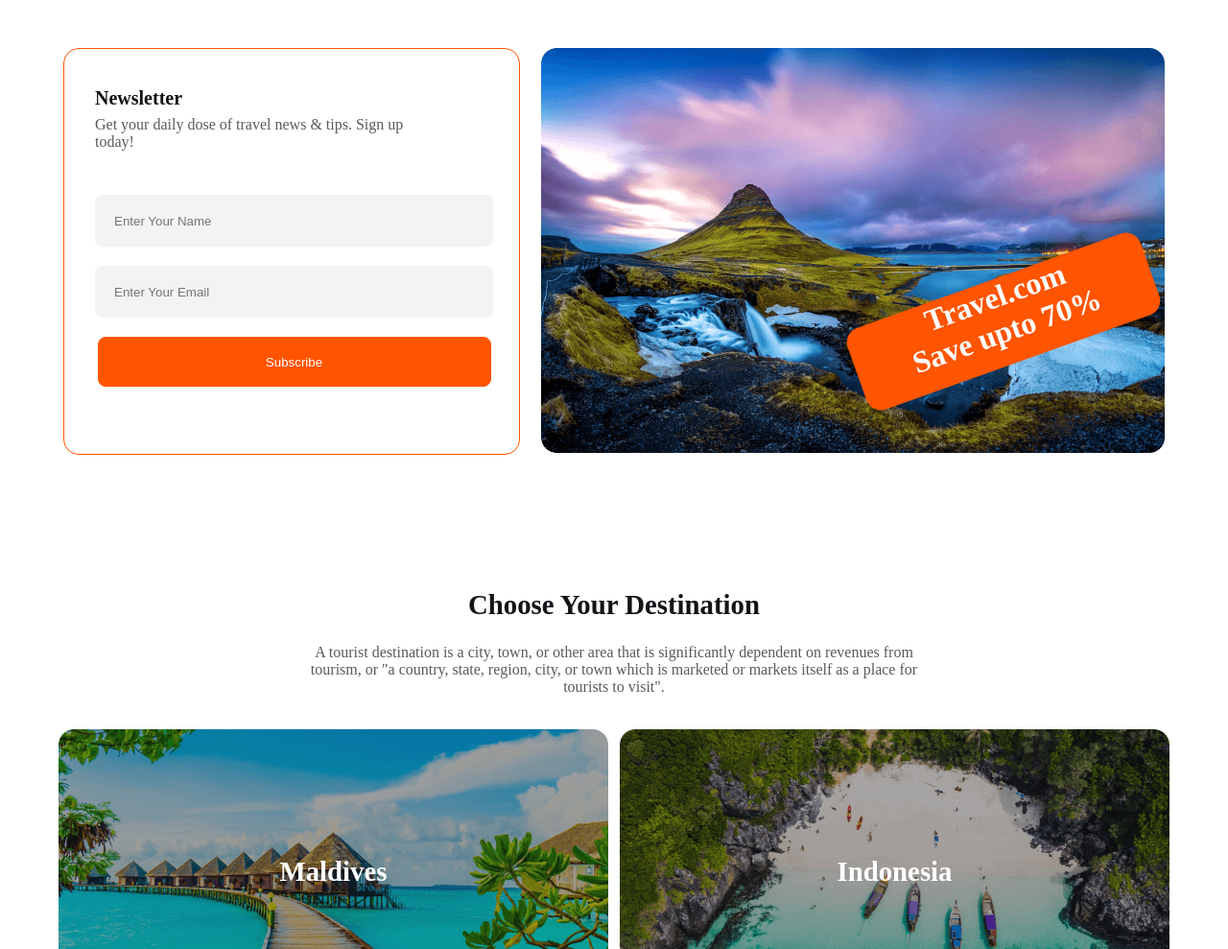
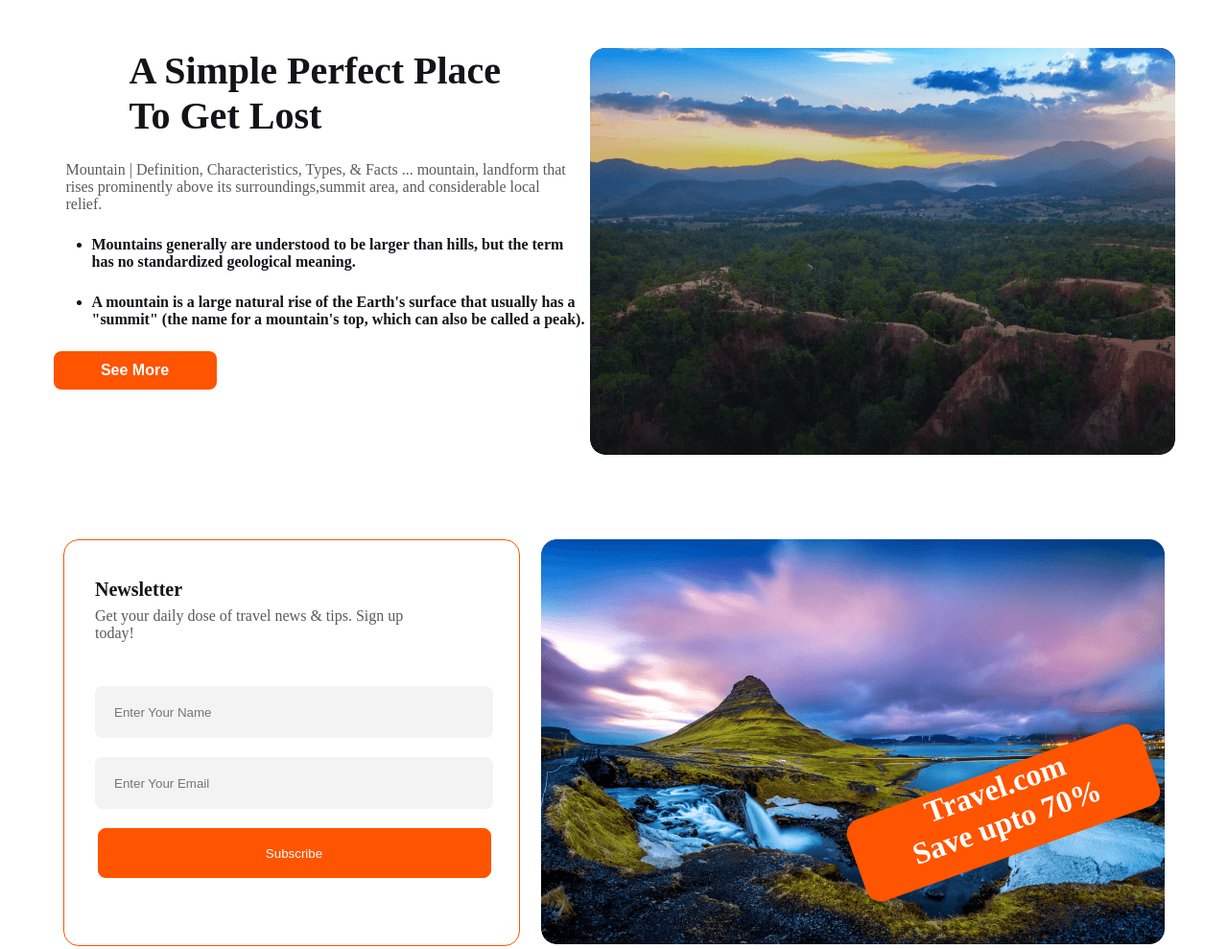
Before and after one commit to KhushnurAnjum26/responsive-travel-blog, a plain HTML site: page index.html in a window 1280 px wide. Shown: the part 1150-2139 px from the top of the page at 96% size. Drawn offline with Linux system fonts and the light colour scheme.

Commit message:
final responsive added

```diff
--- a/index.html
+++ b/index.html
@@ -47,6 +47,30 @@
             <img class="tour-pic" src="Images/Rectangle 4.png" alt="">
         </section>
 
+        <section class="perfect">
+            <div class="perfect1">
+                <h3 class="p1">A Simple Perfect Place
+                    <br>To Get Lost
+                </h3>
+                <p class="p2">Mountain | Definition, Characteristics, Types, & Facts ...
+                    mountain, landform that rises prominently above its surroundings,summit area, and considerable local
+                    relief.</p>
+                <ul class="p3">
+                    <li class="p4">Mountains generally are understood to be larger than hills, but the term has no
+                        standardized geological meaning.</li>
+                    <li class="p4">A mountain is a large natural rise of the Earth's surface that usually has a "summit"
+                        (the name for a mountain's top, which can also be called a peak).</li>
+                </ul>
+                <button class="btn-primary">See More</button>
+            </div>
+            <div class="perfect2">
+                <img  class="p5" src="Images/Group 40089.png" alt="">
+            </div>
+
+        </section>
+
+
+
         <section class="newsletter">
             <div class="news-text">
                 <h3 class="news-head">Newsletter</h3>
@@ -74,7 +98,9 @@
         <section>
             <div>
                 <h1 class="choose">Choose Your Destination</h1>
-                <h3 class="choose2">A tourist destination is a city, town, or other area that is significantly dependent on revenues from tourism, or "a country, state, region, city, or town which is marketed or markets itself as a place for tourists to visit".
+                <h3 class="choose2">A tourist destination is a city, town, or other area that is significantly dependent
+                    on revenues from tourism, or "a country, state, region, city, or town which is marketed or markets
+                    itself as a place for tourists to visit".
                 </h3>
             </div>
 
@@ -99,26 +125,31 @@
         <section class="why-why">
             <div class="why1">
                 <h3 class="why-choose">Why choose us</h3>
-                <p class="why-text">Travels Destination BD brings the Most Comfortable and Affordable VIP Umrah Packages from Bangladesh with the experienced religious tour guide to allow smooth and perfect journey without any trouble.</p>
+                <p class="why-text">Travels Destination BD brings the Most Comfortable and Affordable VIP Umrah Packages
+                    from Bangladesh with the experienced religious tour guide to allow smooth and perfect journey
+                    without any trouble.</p>
             </div>
             <div class="why">
                 <div class="why2">
                     <img class="pic" src="Images/free-hotel-icon-1880-thumb.png" alt="">
                     <h3 class="title1">Hand picked Hotels</h3>
-                    <p class="text1">We are a company of trusted, passionate travel specialists who create customized luxury journeys to inspiring destinations.
+                    <p class="text1">We are a company of trusted, passionate travel specialists who create customized
+                        luxury journeys to inspiring destinations.
                     </p>
                 </div>
                 <div class="why3">
                     <img class="pic" src="Images/road.png" alt="">
                     <h3 class="title1">World Class Service</h3>
-                    <p class="text1"> Our trips are completely based around your interests and schedule—they are one-of-a-kind experiences that are as unique as you are.
+                    <p class="text1"> Our trips are completely based around your interests and schedule—they are
+                        one-of-a-kind experiences that are as unique as you are.
                     </p>
                 </div>
             </div>
             <div class="why4">
                 <img class="pic" src="Images/price.png" alt="">
                 <h3 class="title1">Best Price Guarrenty</h3>
-                <p class="text1">Travel Destination BD extensive global network of insiders and experts allows us to create the trip you’ve been dreaming about.</p>
+                <p class="text1">Travel Destination BD extensive global network of insiders and experts allows us to
+                    create the trip you’ve been dreaming about.</p>
             </div>
 
         </section>
@@ -141,8 +172,8 @@
                     <h2 class="nature">Nature <span class="one">Travel</span></h2>
                 </div>
             </div>
-            <p class="foot-text">Lorem ipsum dolor sit amet consectetur. Nulla sit viverra morbi vitae blandit orci
-                potenti vulputate. Leo erat maecenas vitae elementum ultricies nullam. </p>
+            <p class="foot-text"> Mountains generally are understood to be larger than hills, but the term has no
+                standardized geological meaning.</p>
             <div class="icons">
                 <img src="Images/twitter.png" alt="">
                 <img src="Images/fb.png" alt="">
--- a/styles/travel.css
+++ b/styles/travel.css
@@ -113,6 +113,56 @@
     padding-left: 200px;
     margin-top: 50px;
 }
+.p1 {
+    width: 400px;
+    color: #131318;
+    font-family: Mulish;
+    font-size: 2.5rem;
+    font-style: normal;
+    font-weight: 800;
+    margin-bottom: 24px;
+
+}
+
+.p2 {
+    width: 532px;
+    color: #5A5A5D;
+    font-family: Mulish;
+    font-size: 1rem;
+    font-style: normal;
+    font-weight: 400;
+    margin-bottom: 24px;
+}
+
+.p4 {
+    width: 518px;
+    color: #131318;
+    font-family: Mulish;
+    font-size: 1rem;
+    font-style: normal;
+    font-weight: 700;
+    margin-bottom: 24px;
+}
+
+.p5 {
+    width: 610px;
+    height: 424px;
+    border-radius: 16px;
+    background: linear-gradient(180deg, #131318 -31.96%, rgba(19, 19, 24, 0.00) 100%);
+}
+
+.perfect {
+    display: flex;
+    margin-bottom: 60px;
+}
+.perfect1, .perfect2{
+    margin-bottom: 24px;
+}
+
+
+
+
+
 
 
 /* newsletter section */
@@ -231,7 +281,7 @@
     font-family: Mulish;
     font-size: 1.8rem;
     font-weight: 800;
-    padding-top:132px;
+    padding-top: 132px;
     width: 573px;
     height: 150px;
     border-radius: 16px;
@@ -247,7 +297,7 @@
     font-family: Mulish;
     font-size: 1.8rem;
     font-weight: 800;
-    padding-top:132px;
+    padding-top: 132px;
     width: 573px;
     height: 150px;
     border-radius: 16px;
@@ -263,7 +313,7 @@
     font-family: Mulish;
     font-size: 1.8rem;
     font-weight: 800;
-    padding-top:132px;
+    padding-top: 132px;
     width: 374px;
     height: 150px;
     border-radius: 16px;
@@ -279,7 +329,7 @@
     font-family: Mulish;
     font-size: 1.8rem;
     font-weight: 800;
-    padding-top:132px;
+    padding-top: 132px;
     width: 474px;
     height: 150px;
     border-radius: 16px;
@@ -295,7 +345,7 @@
     font-family: Mulish;
     font-size: 1.8rem;
     font-weight: 800;
-    padding-top:132px;
+    padding-top: 132px;
     width: 274px;
     height: 150px;
     border-radius: 16px;
@@ -312,7 +362,7 @@
     font-family: Mulish;
     font-size: 1.8rem;
     font-weight: 800;
-    padding-top:132px;
+    padding-top: 132px;
     border-radius: 16px;
     width: 473px;
     height: 150px;
@@ -333,7 +383,7 @@
     font-family: Mulish;
     font-size: 1.8rem;
     font-weight: 800;
-    padding-top:132px;
+    padding-top: 132px;
     border-radius: 16px;
     width: 673px;
     height: 150px;
@@ -345,9 +395,12 @@
 
 
 
- .new-new, .new4 ,.new8{
+.new-new,
+.new4,
+.new8 {
     display: flex;
 }
+
 /* why section */
 
 .why1 {
@@ -579,24 +632,33 @@
     .why-text {
         margin-left: 450px;
     }
-    .new-new, .new4 ,.new8 {
+
+    .new-new,
+    .new4,
+    .new8 {
         flex-direction: column;
 
     }
 
-    .new1,.new2,.new6,.new9,.new10 {
+    .new1,
+    .new2,
+    .new6,
+    .new9,
+    .new10 {
         width: 100%;
         height: 150px;
         margin-left: 200px;
         background-repeat: no-repeat;
     }
-    .new5{
+
+    .new5 {
         width: 380px;
         height: 150px;
         margin-left: 200px;
         background-repeat: no-repeat;
     }
-    .new7{
+
+    .new7 {
         width: 274px;
         height: 150px;
         height: 150px;
@@ -615,4 +677,11 @@
         width: 1100px;
         margin-left: 200px;
     }
+    .perfect{
+        flex-direction: column;
+    }
+    .perfect1,.perfect2{
+        padding-left: 500px;
+    }
+
 }
```
Lines whose indentation alone changed are shown as unchanged.
